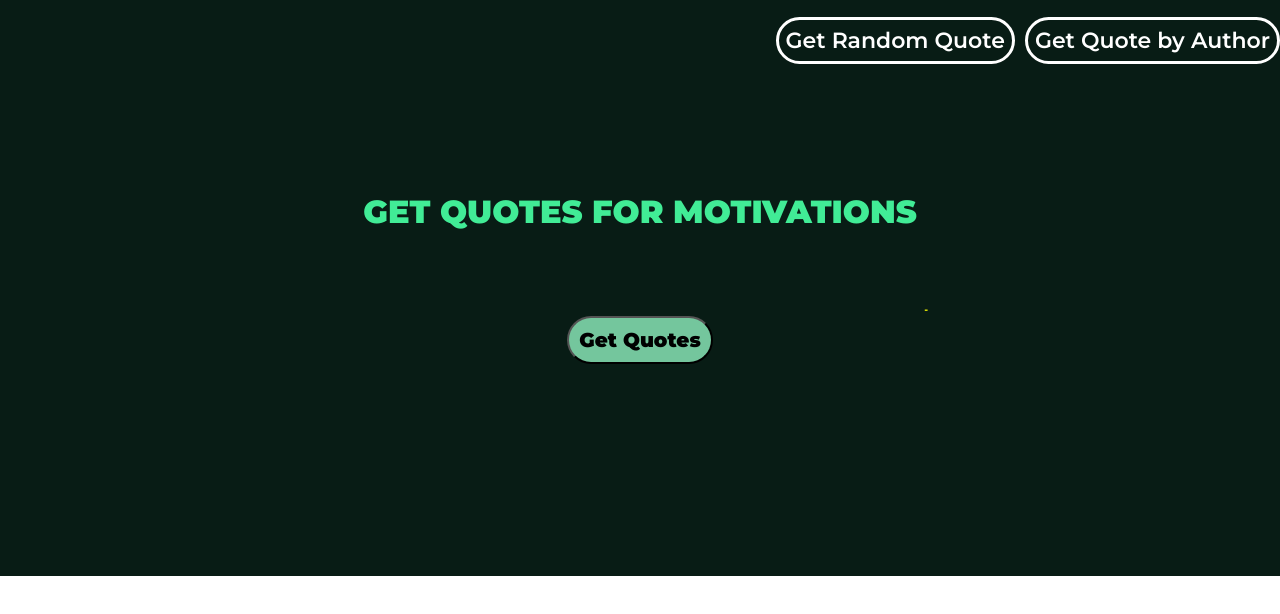
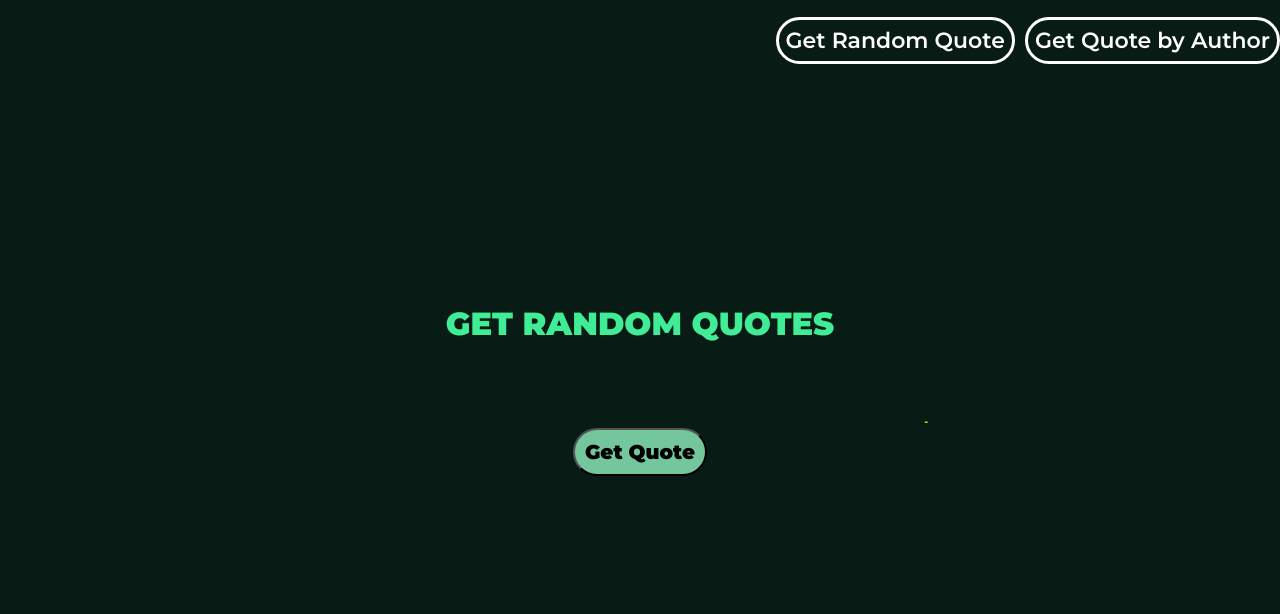
Before and after one commit to TejasD6504/TECHPLEMENT, a plain HTML site: page TASK -1/index.html in a window 1280 px wide. Drawn offline with Linux system fonts and the light colour scheme.

Commit message:
changes'

```diff
--- a/TASK -1/index.html
+++ b/TASK -1/index.html
@@ -16,11 +16,11 @@
     </nav>
  <div class="main">
     <div id="forquotes1">
-    <h1>Get quotes for motivations</h1>
+    <h1>Get Random quotes</h1>
 
     <div class="quo"></div>
     <div class="quo-author"></div>
-    <button id="ibtn">Get Quotes</button>
+    <button id="ibtn">Get Quote</button>
 </div>
  </div>
     <script src="app.js"></script>
--- a/TASK -1/style.css
+++ b/TASK -1/style.css
@@ -14,7 +14,7 @@ html,body{
 
 
 .main{
-    min-height: 0px;
+    min-height: 100vh;
     width: 100%;
     color: white;
     flex-direction: column;
@@ -146,9 +146,8 @@ nav a:hover{
 
 #forquotes2{
     position: relative;
-    min-height: 50px;
+    min-height: 0px;
     width: 100%;
-    /* background-image: linear-gradient(to right,#74c69d,#52b788,#40916c,#2d6a4f,#1b4332); */
     display: flex;
     align-items: center;
     justify-content: center;
```
Also changed, not shown: TASK -1/index2.html (+1 -1 lines).
